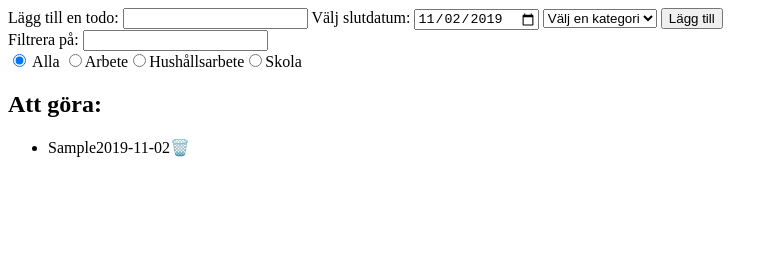
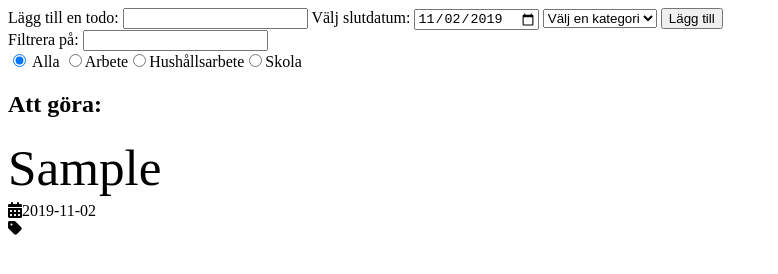
Before and after one commit to msoderblom/todolist, a plain HTML site: page index.html in a window 1280 px wide. Both pictures are taken after typing "Sample" into the empty fields and a click on the button "Lägg till". Shown: the whole page, without its empty margins (0-778 px from the left). Drawn offline with Linux system fonts and the light colour scheme.

Commit message:
Added deadline and category to the listitems

```diff
--- a/index.html
+++ b/index.html
@@ -32,12 +32,13 @@
 
             </div>
             <h2>Att göra:</h2>
-            <ul id="todo_list"></ul>
+            <div id="todo_list"></div>
         </div>
 
 
     </main>
+    <script src="https://kit.fontawesome.com/089ad18a01.js" crossorigin="anonymous"></script>
+    <script src="./main.js" type="application/javascript"></script>
 
-    <script src="./main.js" type="application/javascript"></script>
 </body>
 </html>
--- a/main.js
+++ b/main.js
@@ -3,9 +3,8 @@
 const addToDoForm = document.querySelector('#add_todo')
 const newToDoField = document.querySelector('#new_todo_field')
 const dateField = document.querySelector('#date_field')
-const toDoUl = document.querySelector('#todo_list')
+const toDoListElement = document.querySelector('#todo_list')
 const toDoList = []
-const deleteIcon = '🗑️'
 const categorySelect = document.querySelector('#category_select')
 const categories = ['Arbete', 'Hushållsarbete', 'Skola']
 const filterField = document.querySelector('#filter')
@@ -31,8 +30,10 @@ function addListitem() {
     const newToDo = newToDoField.value
     toDoList.push({
         content: newToDo,
-        deadline: dateField.value
+        deadline: dateField.value,
+        category: categorySelect.value
     })
+
     drawList(toDoList)
 
 }
@@ -57,21 +58,48 @@ function textFilter(search, list) {
 }
 
 function drawList(list) {
-    toDoUl.innerHTML = ''
+    toDoListElement.innerHTML = ''
     let i = 0
 
     list.forEach(item => {
-        const li = document.createElement('li')
-        li.dataset.listitem = i
-        li.textContent = item.content + item.deadline
-        const deleteBtn = document.createElement('span')
-        deleteBtn.dataset.listitem = i
-        deleteBtn.textContent = deleteIcon
-        deleteBtn.classList.add('delete_btn')
-        deleteBtn.addEventListener('click', deleteListitem)
+        // Skapar div för varje todo
+        const listitem = document.createElement('div')
+        listitem.dataset.listitem = i
 
-        li.appendChild(deleteBtn)
-        toDoUl.appendChild(li)
+        // Skapar p för texten
+        const itemContent = document.createElement('p')
+        itemContent.classList.add('item_content')
+        itemContent.textContent = item.content
+        listitem.appendChild(itemContent)
+
+        // Lägger till datum
+        const endDate = document.createElement('time')
+        endDate.textContent = item.deadline
+        endDate.dateTime = item.deadline
+        const dateIcon = document.createElement('i')
+        dateIcon.classList.add('fas', 'fa-calendar-alt')
+        endDate.prepend(dateIcon)
+        listitem.appendChild(endDate)
+
+        // Lägger till kategori
+        const categoryP = document.createElement('p')
+        categoryP.classList.add('category_tag')
+        categoryP.textContent = item.category
+        const categoryIcon = document.createElement('i')
+        categoryIcon.classList.add('fas', 'fa-tag')
+        categoryP.prepend(categoryIcon)
+        listitem.appendChild(categoryP)
+
+
+        //listitem.textContent = item.content + item.deadline + item.category
+        //const deleteBtn = document.createElement('i')
+        //deleteBtn.dataset.listitem = i
+        //deleteBtn.classList.add(deleteIcon)
+        //deleteBtn.classList.add('delete_btn')
+        //deleteBtn.addEventListener('click', deleteListitem)
+
+        //listitem.appendChild(deleteBtn)
+        toDoListElement.appendChild(listitem)
 
         i++
     });
--- a/style.css
+++ b/style.css
@@ -1,3 +1,11 @@
+.item_content {
+    font-size: 4vw;
+    margin-bottom: 5px;
+    margin-top: 0;
+}
+.category_tag {
+    margin: 0;
+}
 .delete_btn:hover {
     cursor: pointer;
 }
```
